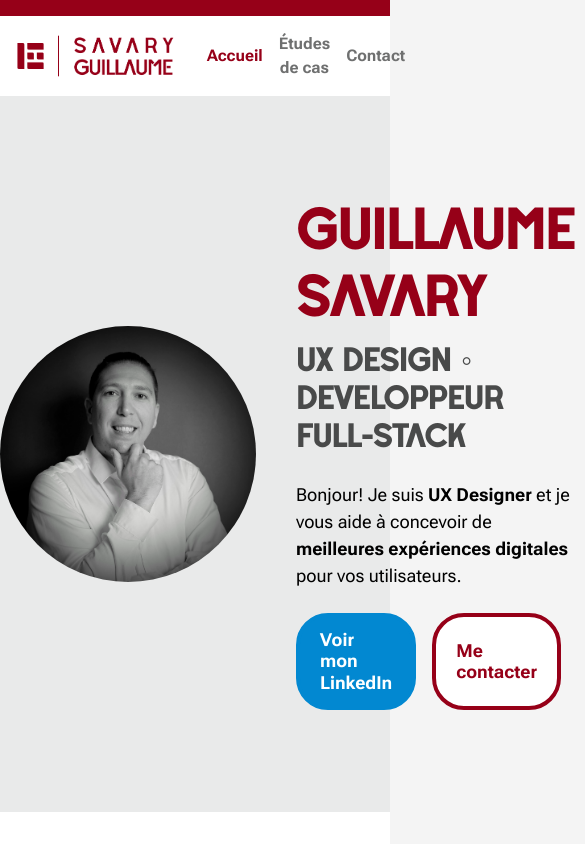
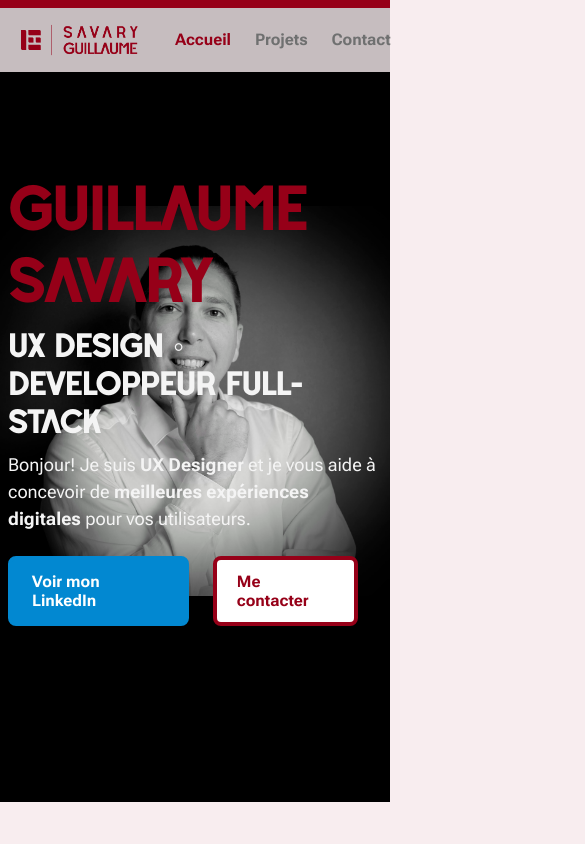
Before and after one commit to Bobiku/Portfolio-GS-frontend, an Angular app: page / in a window 390 px wide. Shown: the top 844 px of the page, 585 px wide, since content can reach past the window. Built offline with nearby package versions, Linux system fonts and the light colour scheme.

Commit message:
responsive

```diff
--- a/src/app/footer/footer.component.html
+++ b/src/app/footer/footer.component.html
@@ -1,3 +1,3 @@
 <footer>
-    <span>©2024 Savary Guillaume</span>
+    <span class="bodyTiny">©2024 Savary Guillaume</span>
 </footer>
--- a/src/app/footer/footer.component.scss
+++ b/src/app/footer/footer.component.scss
@@ -6,6 +6,5 @@ footer {
     background-color: var(--neutral-900);
     span {
         color: var(--neutral-0);
-        font-size: 12px;
     }
 }
--- a/src/app/header/header.component.html
+++ b/src/app/header/header.component.html
@@ -6,7 +6,7 @@
         </a>
         <div id="menu">
             <a routerLink="" routerLinkActive="active" [routerLinkActiveOptions]="{ exact: true }">Accueil</a>
-            <a routerLink="projetsList" routerLinkActive="active">Études de cas</a>
+            <a routerLink="projetsList" routerLinkActive="active">Projets</a>
             <a routerLink="contact" routerLinkActive="active">Contact</a>
         </div>
     </nav>
--- a/src/app/header/header.component.scss
+++ b/src/app/header/header.component.scss
@@ -1,24 +1,31 @@
 header {
     text-align: center;
-    background-color: var(--neutral-0);
-    position: sticky;
+    backdrop-filter: blur(8px);
+    background-color: #F8EDEFcc;
+    position: fixed;
     top: 0px;
-    border-bottom: 1px solid var(--neutral-100);
+    width: 100vw;
+    display: flex;
+    flex-direction: column;
+    align-items: center;
+    //border-bottom: 1px solid var(--neutral-100);
 }
 
 #lisere {
-    background-color: var(--carmin-500);
+    background-color: var(--carmin-700);
+    width: 100vw;
     height: 16px;
 }
 
 nav {
-    margin: 0 auto 0 auto;
+    margin: 8px 40px;
+    width: 100%;
     max-width: var(--screen);
-    padding: 8px 0;
+    flex-grow: 1;
     display: flex;
     justify-content: space-between;
     align-items: center;
-    column-gap: 16px;
+    column-gap: 1.5rem;
     img {
         height: 64px;
     }
@@ -31,9 +38,8 @@ nav {
     display: flex;
     justify-content: flex-end;
     align-items: center;
-    column-gap: 16px;
+    column-gap: 1.5rem;
     flex-grow: 1;
-    margin-right: 16px;
     a {
         color: var(--neutral-600);
         font-weight: 700;
@@ -43,9 +49,41 @@ nav {
         }
     }
     .active {
-        color: var(--carmin-500);
+        color: var(--carmin-700);
         &:hover {
-            color: var(--carmin-500);
+            color: var(--carmin-700);
         }
     }
 }
+
+//spacing
+//resolution
+@media only screen and (max-width: 768px) {
+    #lisere {
+        height: 8px;
+    }
+    nav {
+        margin: 8px 16px;
+        img {
+            height: 48px;
+        }
+        #linkLogo {
+            height: 48px;
+            margin-left: 16px;
+        }
+    }
+    #menu {
+        margin-right: 16px;
+    }
+}
+@media only screen and (max-width: 480px) {
+    nav {
+        margin: 8px 8px;
+        #linkLogo {
+            margin-left: 8px;
+        }
+    }
+    #menu {
+        margin-right: 8px;
+    }
+}
--- a/src/app/landing-page/landing-page.component.html
+++ b/src/app/landing-page/landing-page.component.html
@@ -1,17 +1,12 @@
 <div class="container" id="presentation">
     <div class="content">
-        <div id="contentPresentation">
-            <img src="/pp-pro-retouche.jpg" alt="Photo de profil">
-            <div id="contentPresentationText">
-                <h1>Guillaume Savary</h1>
-                <h2>UX Design ◦ Développeur Full-Stack</h2>
-                <p>Bonjour! Je suis <span>UX Designer</span> et je vous aide à concevoir de <span>meilleures expériences digitales</span> pour vos utilisateurs.</p>
-                <div class="groupButton">
-                    <a class="button linkedIn" href="https://linkedin.com/in/savaryguillaume" target="_blank">Voir mon LinkedIn</a>
-                    <a class="button" routerLink="contact">Me contacter</a>
-                </div>
+            <h1 class="displayLarge">Guillaume Savary</h1>
+            <span class="displaySmall">UX Design ◦ Développeur Full-Stack</span>
+            <p class="bodyLarge">Bonjour! Je suis <span class="bodyLarge">UX Designer</span> et je vous aide à concevoir de <span class="bodyLarge">meilleures expériences digitales</span> pour vos utilisateurs.</p>
+            <div class="groupButton">
+                <a class="button linkedIn" href="https://linkedin.com/in/savaryguillaume" target="_blank">Voir mon LinkedIn</a>
+                <a class="button" routerLink="contact">Me contacter</a>
             </div>
-        </div>
     </div>
 </div>
 <div class="container" id="competences">
--- a/src/app/landing-page/landing-page.component.scss
+++ b/src/app/landing-page/landing-page.component.scss
@@ -1,47 +1,44 @@
 #presentation {
-    min-height: calc(80vh - 86.5px - 66px);
+    min-height: calc(95vh);
+    padding: 0;
     display: flex;
     align-items: center;
-    background-color: var(--neutral-100);
+    justify-content: center;
+    background-image: url("/pp-pro-retouche.jpg");
+    background-color: #000;
+    background-position: right;
+    background-size: contain;
+    background-repeat: no-repeat;
+    background-origin: border-box;
+    background-clip: border-box;
     img {
         height: 256px;
         border-radius: 100%;
     }
-    h2 {
+    .displaySmall {
         margin-top: 0px;
+        color: var(--neutral-50);
     }
     p {
-        font-size: 18px;
-        font-weight: 400;
-        margin: 16px 0;
+        color: var(--neutral-50);
     }
-    span {
-        font-size: 18px;
+    span.bodyLarge {
         font-weight: 700;
-    }
-    #contentPresentation {
-        display: flex;
-        justify-content: space-between;
-        align-items: center;
-        gap: 40px;
-
-    }
-    #contentPresentationText {
-        flex-grow: 1;
+        color: var(--neutral-50);
     }
     .groupButton {
-        margin-top: 24px;
+        margin-top: 1.5rem;
         display: flex;
         .button{
-            margin-right: 16px;
+            margin-right: 1.5rem;
             vertical-align: baseline;
             display: flex;
             align-items: center;
         }
-        img {
+        /*img {
             height: 32px;
             margin-right: 8px;
-        }
+        }*/
         .linkedIn {
             border: solid 4px var(--linkedIn);
             background-color: var(--linkedIn);
@@ -57,18 +54,21 @@
 #competences {
     img {
         height: 32px;
-        margin-bottom: 16px;
+        margin-bottom: 1rem;
     }
     #layoutCompetences {
         display: flex;
-        justify-content: space-between;
-        gap: 24px;
+        justify-content: space-evenly;
+        flex-wrap: wrap;
+        gap: 1.5rem;
     }
 
     .blockCompetence {
         flex-grow: 1;
+        min-width: 300px;
+        max-width: 360px;
         border: solid 1px var(--neutral-300);
-        padding: 96px 32px 40px 32px;
-        border-radius: 8px;
+        padding: 72px 24px 32px 24px;
+        border-radius: var(--borderRadius);
     }
 }
--- a/src/styles.scss
+++ b/src/styles.scss
@@ -1,6 +1,6 @@
 :root {
     /*[data-theme="default"] {*/
-        // colours
+        //Colours
         //Neutral
         --neutral-0: #ffffff;
         --neutral-50: #F4F4F4;
@@ -16,9 +16,16 @@
         --neutral-950: #010101;
 
         //Carmin
-        --carmin-500: #960018;
-        --carmin-600: #6E000F;
-        --carmin-700: #490007;
+        --carmin-50: #F8EDEF;
+        --carmin-100: #F0DBDE;
+        --carmin-200: #E1B6BD;
+        --carmin-300: #D2929C;
+        --carmin-400: #C36D7B;
+        --carmin-500: #B4495A;
+        --carmin-600: #A52439;
+        --carmin-700: #960018;
+        --carmin-800: #640010;
+        --carmin-900: #320008;
 
         //Semantic
         --negative: #CD1107;
@@ -30,117 +37,246 @@
         --linkedIn: #0288d1;
         --linkedInDark: #004183;
 
+        //Border
+        //Radius
+        --borderRadius: 8px;
+
+
         //font
         @font-face {
             font-family: "deserta";
             src: url(/deserta.otf);
         }
 
-        //spacing
-        //resolution
-        @media only screen and (min-width: 430px) {
-            --screen: 768px;
-        }
-
-        @media only screen and (min-width: 768px) {
-            --screen: 1280px;
-        }
-
-        @media only screen and (min-width: 1280px) {
-            --screen: 1280px;
-        }
-    /*}
-    [data-theme="dark"] {}*/
-}
-
         * {
             font-family: "Roboto Flex", Helvetica, Arial,sans-serif;
             font-optical-sizing: auto;
-    font-size: 16px;
+            font-size: 1rem;
             font-weight: 400;
-    line-height: 1.5;
+            line-height: 1.5em;
             font-style: normal;
             color: var(--neutral-950);
         }
 
-body {
-    margin: 0;
-    padding: 0;
-    background-color: var(--neutral-50);
+        h1.displayLarge, span.displayLarge {
+            font-family: "deserta";
+            font-size: 6rem;
+            font-weight: 700;
+            line-height: 1.2em;
+            color: var(--carmin-700);
+            margin: 0 0 0.5rem 0;
+        }
+
+        h1.displaySmall, h2.displaySmall, span.displaySmall {
+            font-family: "deserta";
+            font-size: 3rem;
+            font-weight: 700;
+            line-height: 1.2em;
+            color: var(--neutral-700);
+            margin: 0 0 0.5rem 0;
         }
 
         h1 {
             font-family: "deserta";
-    font-size: 56px;
+            font-size: 3.75rem;
             font-weight: 700;
-    line-height: 1.2;
-    color: var(--carmin-500);
-    text-transform: uppercase;
-    margin: 0 0 8px 0;
+            line-height: 1.2em;
+            color: var(--carmin-700);
+            margin: 0 0 0.5rem 0;
         }
 
         h2 {
             font-family: "deserta";
-    font-size: 32px;
+            font-size: 3rem;
             font-weight: 700;
-    line-height: 1.2;
+            line-height: 1.2em;
             color: var(--neutral-700);
-    margin: 56px 0 24px 0;
+            margin: 3.5rem 0 1.5rem 0;
         }
 
         h3 {
-    font-size: 24px;
+            font-size: 2.5rem;
             font-weight: 600;
-    line-height: 1.2;
+            line-height: 1.2em;
             color: var(--neutral-950);
-    margin: 40px 0 8px 0;
+            margin: 2.5rem 0 0.5rem 0;
+        }
+
+        h4 {
+            font-size: 2rem;
+            font-weight: 600;
+            line-height: 1.2em;
+            color: var(--neutral-950);
+            margin: 2.5rem 0 0.5rem 0;
+        }
+
+        h5 {
+            font-size: 1.5rem;
+            font-weight: 600;
+            line-height: 1.2em;
+            color: var(--neutral-950);
+            margin: 2.5rem 0 0.5rem 0;
+        }
+
+        h6 {
+            font-size: 1.25rem;
+            font-weight: 600;
+            line-height: 1.2em;
+            color: var(--neutral-950);
+            margin: 2.5rem 0 0.5rem 0;
         }
 
         p {
-    margin: 8px 0;
-    max-width: 720px;
+            margin: 0.5rem 0;
+            max-width: 768px;
         }
 
+        p.bodyLarge, span.bodyLarge, a.bodyLarge {
+            font-size: 1.125rem;
+            line-height: 1.5em;
+        }
+
+        p.bodyMedium, span.bodyMedium, a.bodyMedium {
+            font-size: 1rem;
+            line-height: 1.5em;
+        }
+
+        p.bodySmall, span.bodySmall, a.bodySmall {
+            font-size: 0.875rem;
+            line-height: 1.5em;
+        }
+
+        p.bodyTiny, span.bodyTiny, a.bodyTiny {
+            font-size: 0.75rem;
+            line-height: 1.5em;
+        }
+
+        a {
+            color: var(--carmin-700);
+            text-decoration: none;
+            &:hover {
+                text-decoration: underline;
+            }
+        }
+
+
+        //Containers
+        body {
+            margin: 0;
+            padding: 0;
+            background-color: var(--carmin-50);
+        }
+
+        .mainContainer {
+            min-height: calc(100vh - 96px - 66px);
+            background-color: var(--carmin-50);
+        }
+
+        .container {
+            margin: 0 auto 0 auto;
+            padding: 96px 0;
+            display: flex;
+            justify-content: center;
+        }
+
+        .content {
+            margin: 0 40px 0 40px;
+            width: 100%;
+            max-width: var(--screen);
+        }
+
+
+        //Components
         .button {
-    padding: 12px 20px;
-    font-size: 18px;
+            padding: 0.75em 1.25em;
+            font-size: 1rem;
             font-weight: 700;
-    line-height: 1.2;
+            line-height: 1.2em;
             background-color: var(--neutral-0);
-    border: solid 4px var(--carmin-500);
-    border-radius: 32px;
-    color: var(--carmin-500);
+            border: solid 0.25rem var(--carmin-700);
+            border-radius: var(--borderRadius);
+            color: var(--carmin-700);
             text-decoration: none;
             &:hover {
                 background-color: var(--carmin-600);
-        border: solid 4px var(--carmin-600);
+                border: solid 0.25rem var(--carmin-600);
                 color: var(--neutral-0);
+                text-decoration: none;
             }
             &.primary {
-        background-color: var(--carmin-500);
-        border: solid 4px var(--carmin-500);
+                background-color: var(--carmin-700);
+                border: solid 0.25rem var(--carmin-700);
                 color: var(--neutral-0);
                 &:hover {
                     background-color: var(--carmin-600);
-            border: solid 4px var(--carmin-600);
+                    border: solid 0.25rem var(--carmin-600);
+                    text-decoration: none;
                 }
             }
         }
 
-.mainContainer {
-    min-height: calc(100vh - 97px - 66px);
-    background-color: var(--neutral-0);
+
+        //spacing
+        //resolution
+        @media only screen and (min-width: 1280px) {
+            --screen: 1280px;
         }
 
-.container {
-    padding: 96px 0;
+        @media only screen and (max-width: 1280px) {
+            --screen: 1280px;
         }
 
-.content {
-    margin: 0 auto 0 auto;
-    max-width: var(--screen);
+        @media only screen and (max-width: 768px) {
+            --screen: 768px;
+            h1.displayLarge, span.displayLarge {
+                font-size: 3.75rem;
             }
 
+            h1.displaySmall, h2.displaySmall, span.displaySmall {
+                font-size: 2rem;
+            }
+
+            h1 {
+                font-size: 2.5rem;
+            }
+
+            h2 {
+                font-size: 2rem;
+            }
+
+            h3 {
+                font-size: 1.75rem;
+            }
+
+            h4 {
+                font-size: 1.5rem;
+            }
+
+            h5 {
+                font-size: 1.25rem;
+            }
+
+            h6 {
+                font-size: 1.125rem;
+            }
+            .mainContainer {
+                min-height: calc(100vh - 72px - 66px);
+                background-color: var(--carmin-50);
+            }
+            .content {
+                margin: 0 16px 0 16px;
+            }
+        }
+
+        @media only screen and (max-width: 480px) {
+            .content {
+                margin: 0 8px 0 8px;
+            }
+        }
+
+    /*}
+    [data-theme="dark"] {}*/
+}
 
 //Projet Detail Component injection
 #projet {
@@ -148,7 +284,7 @@ p {
         margin-bottom: 24px;
     }
     a {
-        color: var(--carmin-500);
+        color: var(--carmin-700);
         &:hover {
             color: var(--carmin-700);
         }
```
Also changed, not shown: src/app/contact/contact.component.html (+6 -6 lines), src/app/contact/contact.component.scss (+1 -13 lines), 1 other file (tests, documents, lock files or other folders). Lines whose indentation alone changed are shown as unchanged.
